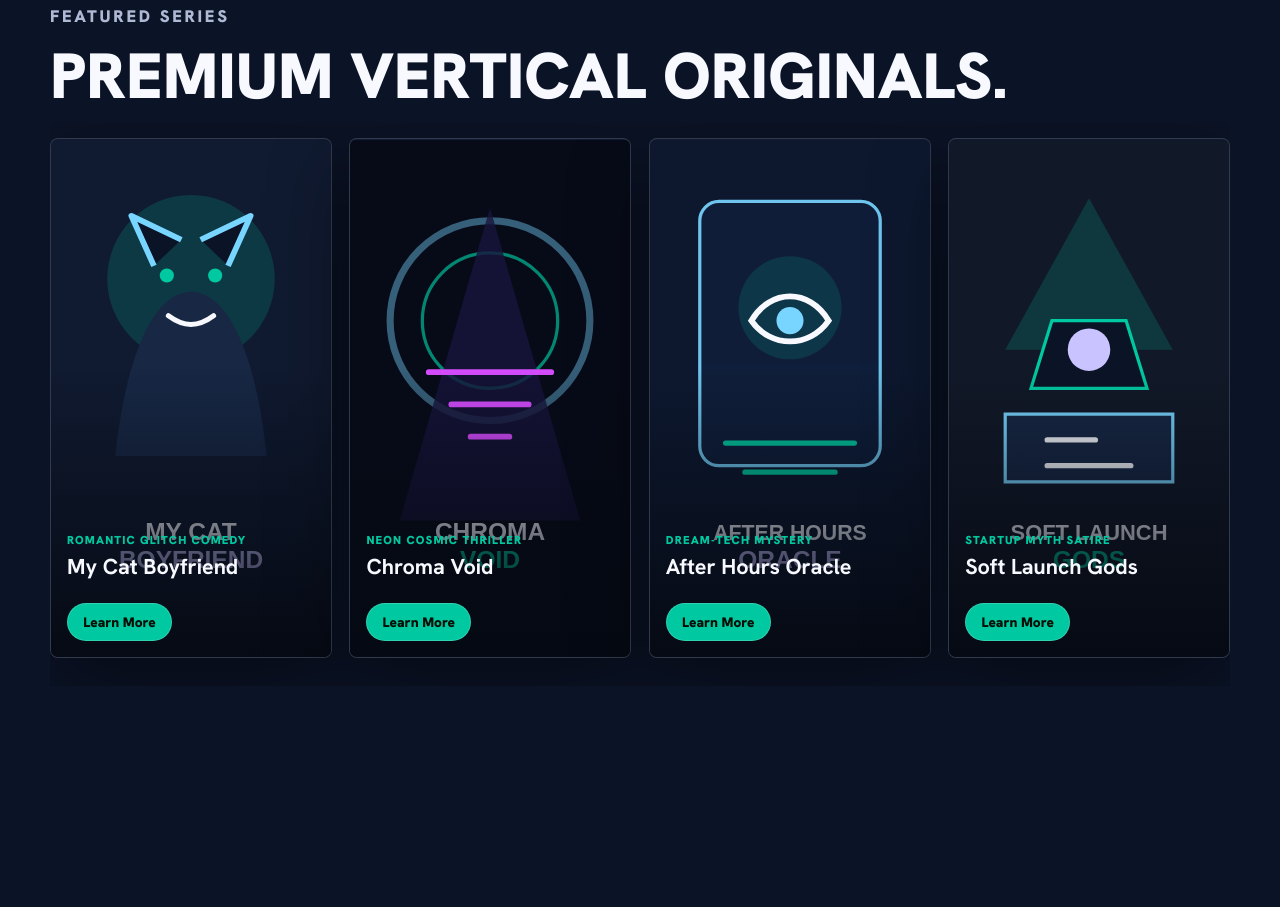
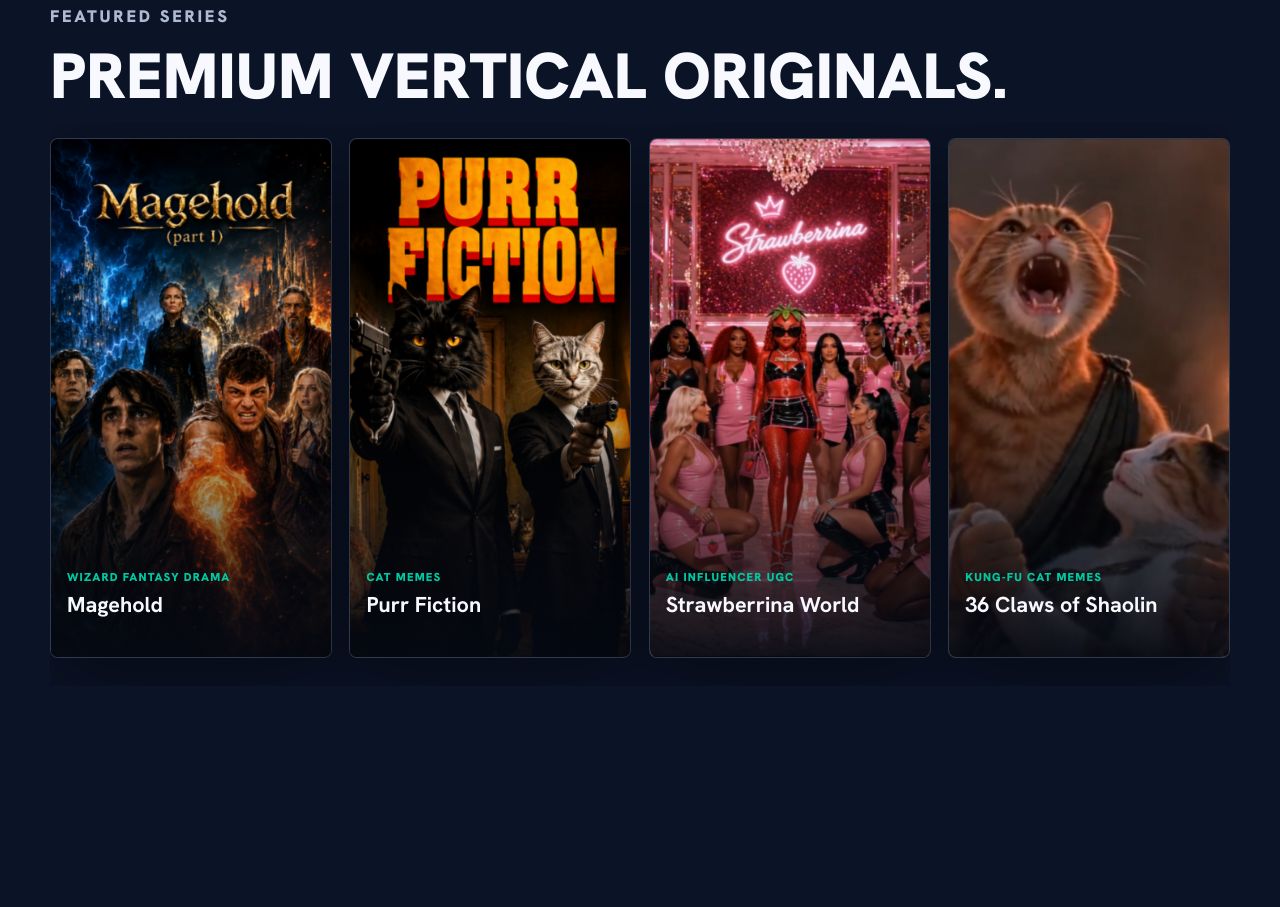
Before and after one commit to mcteapot/WeAreMicroDreams_home, a plain HTML site: page index.html in a window 1280 px wide. Shown: the part 909-1816 px from the top of the page. Drawn offline with Linux system fonts and the light colour scheme.

Commit message:
Layout updates with images

```diff
--- a/assets/featured-series.csv
+++ b/assets/featured-series.csv
@@ -1,5 +1,5 @@
 image,description,title,url
-./assets/posters/poster-cat-boyfriend.svg,Romantic glitch comedy,My Cat Boyfriend,#contact
-./assets/posters/poster-chroma-void.svg,Neon cosmic thriller,Chroma Void,#contact
-./assets/posters/poster-after-hours.svg,Dream-tech mystery,After Hours Oracle,#contact
-./assets/posters/poster-soft-launch.svg,Startup myth satire,Soft Launch Gods,#contact
+./assets/posters/img_poster_magehold.png,Wizard Fantasy Drama,Magehold,#contact
+./assets/posters/img_poster_purrfiction.png,Cat Memes,Purr Fiction,#contact
+./assets/posters/img_poster_strawberrina.png,AI Influencer UGC,Strawberrina World,#contact
+./assets/posters/img_poster_36claws.png,Kung-Fu Cat memes,36 Claws of Shaolin,#contact
--- a/index.html
+++ b/index.html
@@ -24,7 +24,7 @@
       rel="stylesheet"
     />
     <link rel="stylesheet" href="./styles.css" />
-    <script src="./script.js" defer></script>
+    <script src="./script.js?v=20260527" defer></script>
   </head>
   <body>
     <a class="skip-link" href="#main">Skip to content</a>
@@ -51,7 +51,7 @@
         <div class="hero-overlay"></div>
         <div class="hero-content">
           <p class="eyebrow">AI-native cinema engine</p>
-          <h1 id="hero-title">We Are Microdreams.ai</h1>
+          <h1 id="hero-title">We Are Microdreams</h1>
           <p class="hero-copy">
             The world's first AI-native vertical content studio, crafting
             immersive story worlds through machine intelligence and short-form
@@ -78,11 +78,10 @@
           data-featured-series="./assets/featured-series.csv"
         >
           <article class="poster-card">
-            <img src="./assets/posters/poster-cat-boyfriend.svg" alt="My Cat Boyfriend series poster" />
+            <img src="./assets/posters/img_poster_magehold.png" alt="My Cat Boyfriend series poster" />
             <div class="poster-meta">
               <p>Romantic glitch comedy</p>
               <h3>My Cat Boyfriend</h3>
-              <a class="button button-small" href="#contact" target="_blank" rel="noopener">Learn More</a>
             </div>
           </article>
           <article class="poster-card">
@@ -90,7 +89,6 @@
             <div class="poster-meta">
               <p>Neon cosmic thriller</p>
               <h3>Chroma Void</h3>
-              <a class="button button-small" href="#contact" target="_blank" rel="noopener">Learn More</a>
             </div>
           </article>
           <article class="poster-card">
@@ -98,7 +96,6 @@
             <div class="poster-meta">
               <p>Dream-tech mystery</p>
               <h3>After Hours Oracle</h3>
-              <a class="button button-small" href="#contact" target="_blank" rel="noopener">Learn More</a>
             </div>
           </article>
           <article class="poster-card">
@@ -106,7 +103,6 @@
             <div class="poster-meta">
               <p>Startup myth satire</p>
               <h3>Soft Launch Gods</h3>
-              <a class="button button-small" href="#contact" target="_blank" rel="noopener">Learn More</a>
             </div>
           </article>
         </div>
--- a/script.js
+++ b/script.js
@@ -61,7 +61,7 @@ const parseCsv = (text) => {
   );
 };
 
-const createFeaturedCard = ({ image, description, title, url }) => {
+const createFeaturedCard = ({ image, description, title }) => {
   const card = document.createElement("article");
   card.className = "poster-card";
 
@@ -78,14 +78,7 @@ const createFeaturedCard = ({ image, description, title, url }) => {
   const titleElement = document.createElement("h3");
   titleElement.textContent = title;
 
-  const link = document.createElement("a");
-  link.className = "button button-small";
-  link.href = url;
-  link.target = "_blank";
-  link.rel = "noopener";
-  link.textContent = "Learn More";
-
-  meta.append(descriptionElement, titleElement, link);
+  meta.append(descriptionElement, titleElement);
   card.append(poster, meta);
 
   return card;
@@ -99,13 +92,13 @@ const renderFeaturedSeries = async () => {
   const csvUrl = featuredSeriesRail.dataset.featuredSeries;
 
   try {
-    const response = await fetch(csvUrl);
+    const response = await fetch(`${csvUrl}?v=${Date.now()}`, { cache: "no-store" });
     if (!response.ok) {
       throw new Error(`Unable to load ${csvUrl}`);
     }
 
     const series = parseCsv(await response.text())
-      .filter(({ image, description, title, url }) => image && description && title && url)
+      .filter(({ image, description, title }) => image && description && title)
       .slice(0, 4);
 
     if (series.length === 0) {
--- a/styles.css
+++ b/styles.css
@@ -138,7 +138,7 @@ img {
 }
 
 .hero-content {
-  width: min(820px, 100%);
+  width: min(1180px, 100%);
   text-align: center;
 }
 
@@ -162,7 +162,7 @@ p {
 h1 {
   margin-bottom: 1.3rem;
   color: #d8ddff;
-  font-size: clamp(4rem, 11vw, 9rem);
+  font-size: clamp(3.2rem, 8.4vw, 7.25rem);
   font-weight: 900;
   line-height: 0.86;
   text-transform: uppercase;
```
Also changed, not shown: assets/posters/img_poster_magehold.png (added), assets/posters/img_poster_purrfiction.png (added), assets/posters/img_poster_strawberrina.png (added).
